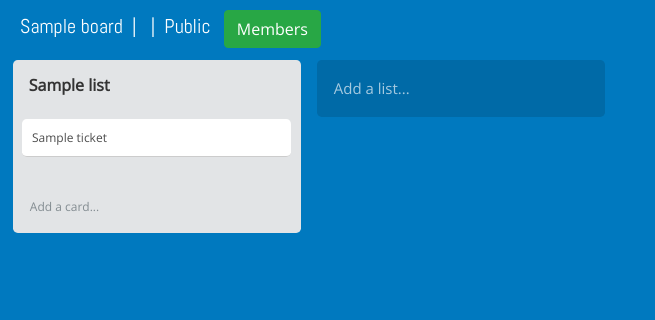
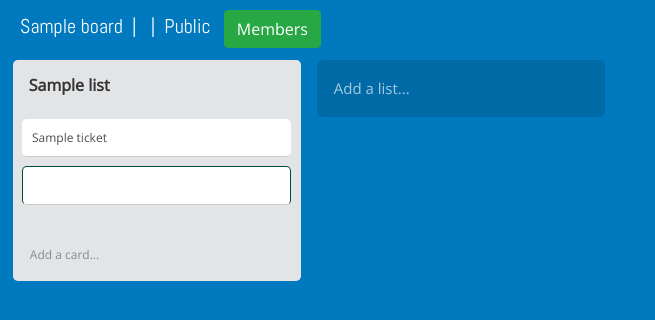
Before and after one commit to doradomiguel35/trolley, a Django app: page /main/board/1 in a window 1280 px wide; the page is wider, and only the part inside the window is pictured. Shown: the part 71-391 px from the top of that part, without its empty margins (0-655 px from the left). Run offline with Django 3.2, Linux system fonts and the light colour scheme; a user stored in the database is signed in; tables that the repository leaves empty hold one stand-in row (values such as "Sample post"); some libraries are stand-ins or nearby versions.

Commit message:
doing the drag and drop feature

```diff
--- a/assets/css/style.css
+++ b/assets/css/style.css
@@ -400,3 +400,8 @@ footer {
 	background-color: #eee;
 
 }
+
+.drag{
+	border: 1px solid #004d40;
+	background-color: #e0f2f1;
+}
--- a/templates/base.html
+++ b/templates/base.html
@@ -170,7 +170,7 @@ function add_card(event){
     data: $(this).serialize(),
     success: function(data){
       $('#ul-'+list_id).append(`
-        <li id=`+data.id+`>`+data.name+`</li>
+        <li draggable="true" ondragstart="drag(event)" id=`+data.id+`>`+data.name+`</li>
       `);
       $('#add-card-form-'+list_id).replaceWith(`
           <button value="`+list_id+`" id="btn-add-card" class="add-card-btn btn">Add a card</button>`);
@@ -210,6 +210,21 @@ function close_card_form(event){
   $('.add-card-btn').on('click',add_card_form);
 }
 
+function allowDrop(ev) {
+  ev.preventDefault();
+
+}
+
+function drag(ev) {
+  ev.dataTransfer.setData("text", ev.target.id);
+}
+
+function drop(ev) {
+  ev.preventDefault();
+  var data = ev.dataTransfer.getData("text");
+  ev.target.appendChild(document.getElementById(data));
+}
+
 
 $('.add-card-btn').click(add_card_form);
 $('#btn-add-list').on('click',add_list_form);
--- a/templates/board/board.html
+++ b/templates/board/board.html
@@ -20,10 +20,10 @@
 		<ul id="ul-{{ list.id }}" class="list-items">
 			{% for ticket in tickets %}
 				{% if ticket.lists_id == list.id %}
-				<li id="{{ticket.id}}"> {{ ticket.name }} </li>
+				<li draggable="true" ondragstart="drag(event)" id="{{ticket.id}}"> {{ ticket.name }} </li>
 				{% endif %}
 			{% endfor %}
-
+			<li class="drag"></li>
 		</ul>
 		<button value="{{list.id}}" id="btn-add-card" class="add-card-btn btn">Add a card</button>
 	</div>
```
